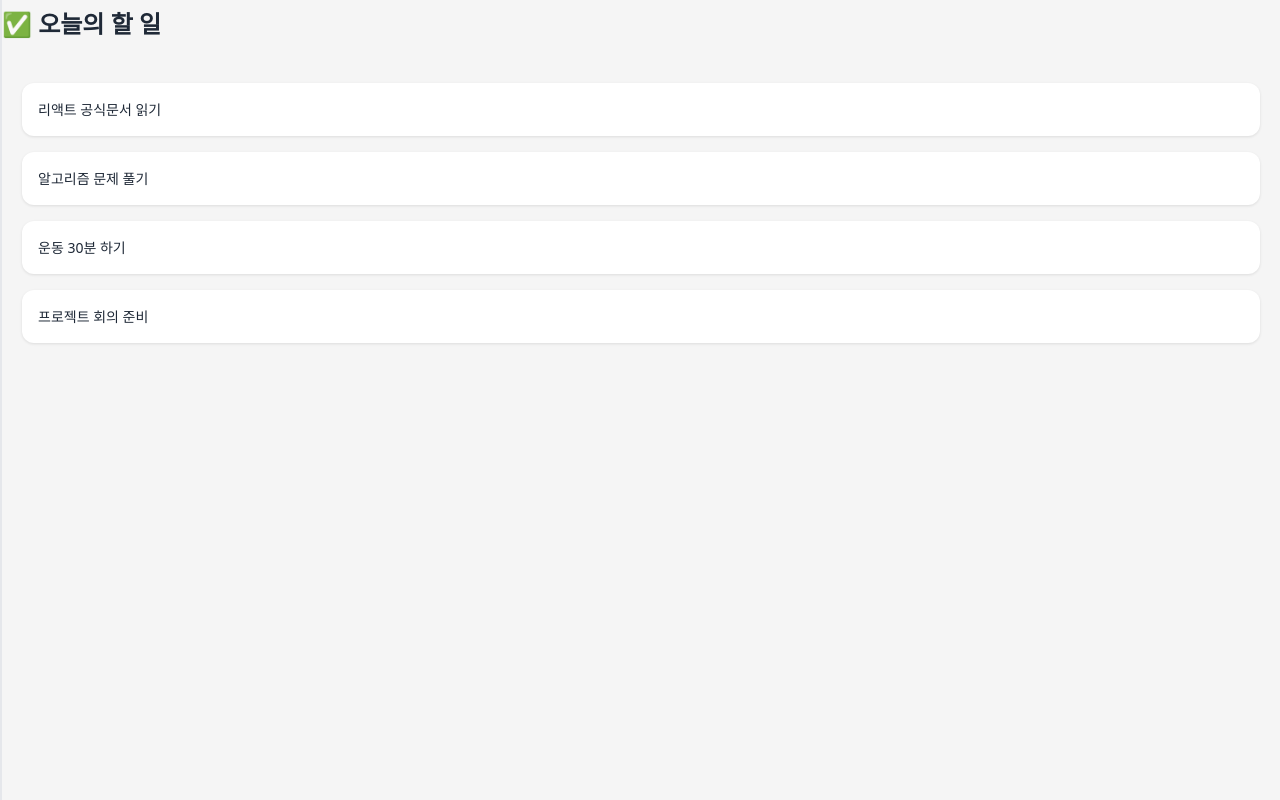
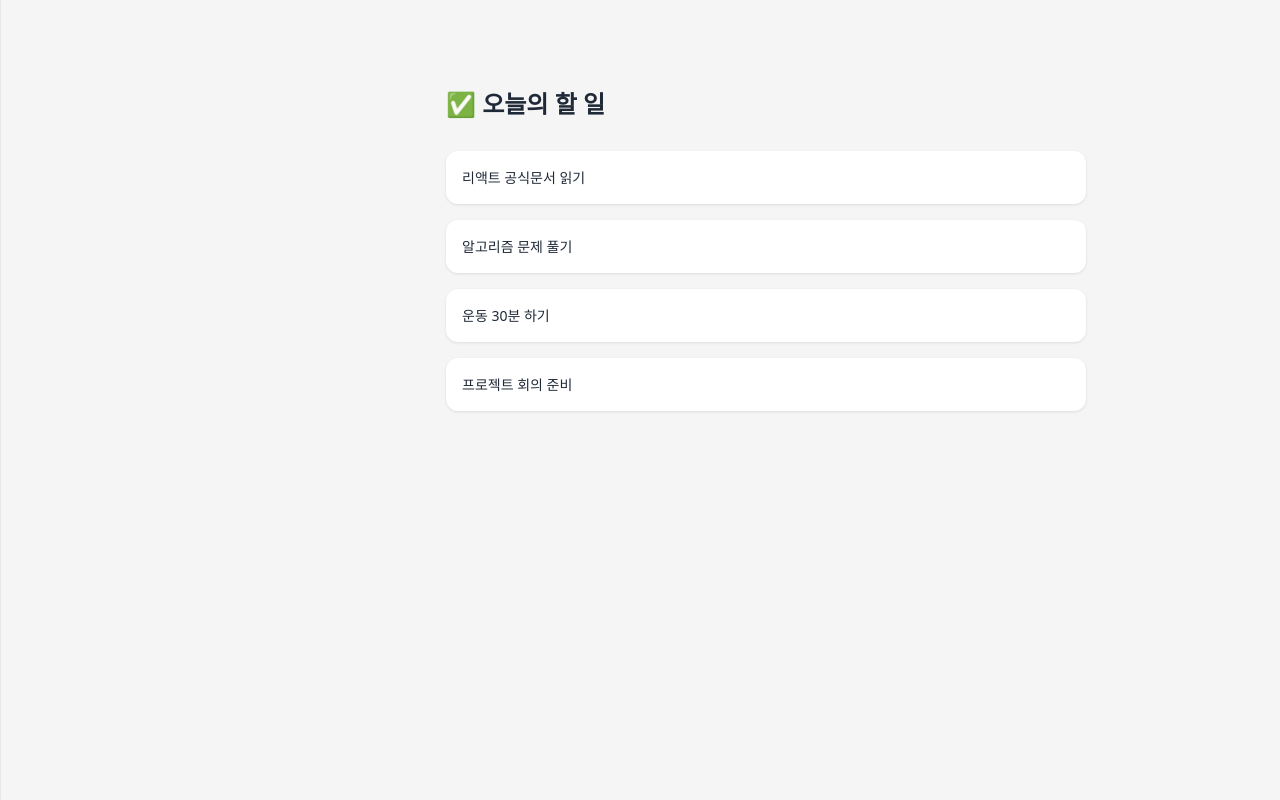
Before and after one commit to IT-Cotato/13th-Frontend-Assignment, a React (Vite) app: page / in a window 1280 px wide. Built offline with nearby package versions, Linux system fonts and the light colour scheme.

Commit message:
design: Figma 시안에 따른 컨테이너 위치 및 너비 수정

```diff
--- a/src/App.tsx
+++ b/src/App.tsx
@@ -11,22 +11,30 @@ export default function App() {
   ];
 
   const appBackgroundStyle: React.CSSProperties = {
-    backgroundColor: '#F5F5F5',
+    backgroundColor: 'var(--bg)', // #F5F5F5
     minHeight: '100vh',
     width: '100vw',
     position: 'relative',
     margin: 0,
     padding: 0,
-    overflow: 'hidden'
+    overflow: 'auto'
+  };
+
+  const todoContainerStyle: React.CSSProperties = {
+    width: '640px',
+    boxSizing: 'border-box',
+    position: 'absolute',
+    top: '80px',
+    left: '445px',
+    display: 'flex',
+    flexDirection: 'column'
   };
 
   return (
     <div style={appBackgroundStyle}>
-      <main id="root">
+      <main style={todoContainerStyle}>
         <TodoHeader title={mainTitle} />
-        <div style={{ flex: 1, padding: '0 20px 40px' }}>
-          <TodoList items={todoItems} />
-        </div>
+        <TodoList items={todoItems} />
       </main>
     </div>
   );
--- a/src/components/TodoHeader.tsx
+++ b/src/components/TodoHeader.tsx
@@ -4,7 +4,7 @@ interface TodoHeaderProps {
 
 export default function TodoHeader({ title }: TodoHeaderProps) {
   const headerStyle: React.CSSProperties = {
-    padding: '10px 0 22px 0',
+    padding: '10px 0 10px 0',
     textAlign: 'left',
   };
 
```
